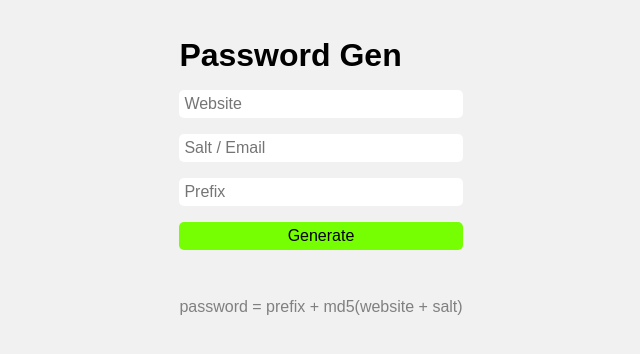
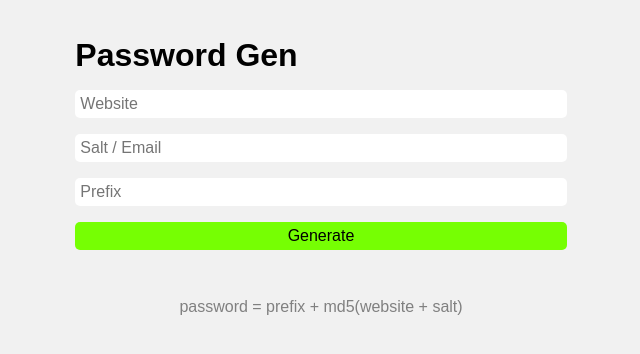
Before and after one commit to wenyuzhao/wenyuzhao.github.io, a Jekyll site: the page password.html, which Jekyll copies as it is, in a window 1280 px wide. Shown: the top 354 px of the page, without its empty margins (319-959 px from the left). Built offline with Jekyll 4.4.1, drawn with Linux system fonts in a browser that asks for light colours; Markdown is read by kramdown in place of the engine named in the settings.

Commit message:
Update password.html

```diff
--- a/password.html
+++ b/password.html
@@ -21,12 +21,12 @@
                 flex-direction: column;
                 align-items: stretch;
                 padding: 1rem;
-                max-width: 13cm;
-                align-self: center;
+            	align-self: stretch;
             }
-            @media screen and (max-width: 13cm) {
+            @media screen and (min-width: 13cm) {
             	main {
-            		align-self: stretch;
+                	width: 13cm;
+                	align-self: center;
             	}
             }
             main * {
```
